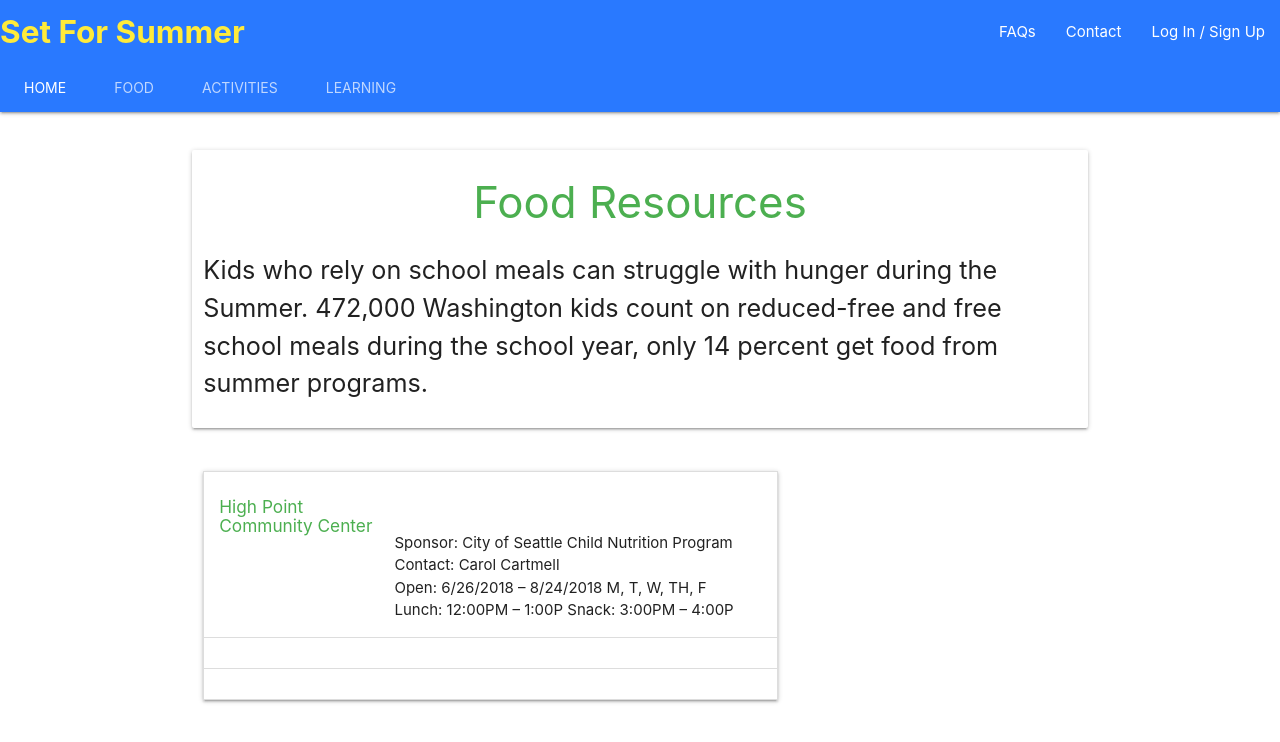
After one commit to sMirziteh/setForSummer, a Django app: page /food in a window 1280 px wide. The commit adds this page. Shown: the top 742 px of the page. Run offline with Django 3.2, Linux system fonts and the light colour scheme; parts of the project's set-up code (start-up, migrations or seed data) failed here and were passed over.

Commit message:
added food page and set routing for it

```diff
--- /dev/null
+++ b/setForSummer_project/apps/setForSummer_app/templates/setForSummer_app/food.html
@@ -0,0 +1,139 @@
+<!DOCTYPE html>
+<html lang="en">
+
+<head>
+    {%load static%}
+    <meta charset="UTF-8">
+    <meta name="viewport" content="width=device-width, initial-scale=1.0">
+    <meta http-equiv="X-UA-Compatible" content="ie=edge">
+    <link href="https://fonts.googleapis.com/icon?family=Material+Icons" rel="stylesheet">
+
+    <link type="text/css" rel="stylesheet" href="{% static 'setForSummer_app/CSS/materialize.css'%}" media="screen,projection"
+    />
+    <script src="https://ajax.googleapis.com/ajax/libs/jquery/3.3.1/jquery.min.js"></script>
+    <script src="https://cdnjs.cloudflare.com/ajax/libs/materialize/1.0.0-rc.2/js/materialize.min.js"></script>
+
+
+    <script>
+        $(document).ready(function () {
+            $('.sidenav').sidenav();
+            $('.slider').slider();
+            $('.collapsible').collapsible();
+        });
+    </script>
+    <title>SetForSummer.org | Food</title>
+</head>
+
+<body>
+    <a href="" name='top'></a>
+    <nav class="nav-extended blue accent-3 ">
+        <div class="nav-wrapper">
+            <!-- <p class="brand-logo yellow-text">Set For Summer</p> -->
+            <a href="#" class="brand-logo yellow-text hide-on-med-and-up" style="font-size: 1.7rem">
+                <b>Set For Summer</b>
+            </a>
+            <a href="#" class="brand-logo yellow-text hide-on-small-only">
+                <b>Set For Summer</b>
+            </a>
+            <a href="#" data-target="mobilenav" class="sidenav-trigger yellow-text">
+                <i class="material-icons">menu</i>
+            </a>
+            <ul id="nav-mobile" class="right hide-on-med-and-down yellow-text">
+                <li>
+                    <a href="sass.html">FAQs</a>
+                </li>
+                <li>
+                    <a href="badges.html">Contact</a>
+                </li>
+                <li>
+                    <a href="collapsible.html">Log In / Sign Up</a>
+                </li>
+            </ul>
+        </div>
+        <div class="nav-content yellow-text">
+            <ul class="tabs tabs-transparent yellow-text">
+                <li class="tab">
+                    <a href="#home" class="active">Home</a>
+                </li>
+                <li class="tab">
+                    <a href="/food" class="">Food</a>
+                </li>
+                <li class="tab">
+                    <a href="#activities">Activities</a>
+                </li>
+                <li class="tab">
+                    <a href="#learning">Learning</a>
+                </li>
+                <!-- <li class="tab">
+                        <a href="#test4">Test 4</a>
+                    </li> -->
+            </ul>
+        </div>
+    </nav>
+    <div class="section" id="top"></div>
+    <ul class="sidenav" id="mobilenav">
+        <li>
+            <a href="sass.html">FAQs</a>
+        </li>
+        <li>
+            <a href="badges.html">Contact</a>
+        </li>
+        <li>
+            <a href="collapsible.html">Log In / Sign Up</a>
+        </li>
+    </ul>
+
+
+
+    <div class="container">
+        <div class="row">
+            <div class="card col s12">
+                <h3 class="center-align green-text">Food Resources</h3>
+                <p class="flow-text">
+                    Kids who rely on school meals can struggle with hunger during the Summer. 472,000 Washington kids count on reduced-free and
+                    free school meals during the school year, only 14 percent get food from summer programs.
+                </p>
+            </div>
+        </div>
+        <div class="row">
+            <div class="col s12 m9 l8">
+                <ul class="collapsible">
+                    <li>
+                        <div class="collapsible-header">
+                            <h6 class="green-text">High Point Community Center</h6>
+                            <br>
+                            <br>
+                            Sponsor: City of Seattle Child Nutrition Program
+                            Contact: Carol Cartmell
+                            <br>
+                            Open: 6/26/2018 – 8/24/2018
+                            M, T, W, TH, F
+                            <br>
+                            Lunch: 12:00PM – 1:00P
+                            Snack: 3:00PM – 4:00P
+                        </div>
+                        <div class="collapsible-body ">
+                            map
+                        </div>
+                    </li>
+                    <li>
+                        <div class="collapsible-header">
+                        </div>
+                        <div class="collapsible-body">
+                            <span>Lorem ipsum dolor sit amet.</span>
+                        </div>
+                    </li>
+                    <li>
+                        <div class="collapsible-header">
+                        </div>
+                        <div class="collapsible-body">
+                            <span>Lorem ipsum dolor sit amet.</span>
+                        </div>
+                    </li>
+                </ul>
+            </div>
+        </div>
+    </div>
+</body>
+
+</html>
--- a/setForSummer_project/apps/setForSummer_app/urls.py
+++ b/setForSummer_project/apps/setForSummer_app/urls.py
@@ -2,5 +2,6 @@ from django.conf.urls import url
 from ..setForSummer_app import views
 
 urlpatterns = [
-    url(r'^setHome$', views.setHome)
+    url(r'^setHome$', views.setHome),
+    url(r'^food$', views.food),
 ]
--- a/setForSummer_project/apps/setForSummer_app/views.py
+++ b/setForSummer_project/apps/setForSummer_app/views.py
@@ -5,4 +5,7 @@ def setHome(request):
     # return HttpResponse('you made it home')
     return render(request, 'setForSummer_app/index.html')
 
+def food(request):
+    return render(request, 'setForSummer_app/food.html')
+
 # Create your views here.
```
Also changed, not shown: setForSummer_project/apps/setForSummer_app/templates/setForSummer_app/index.html (+75 -27 lines).
